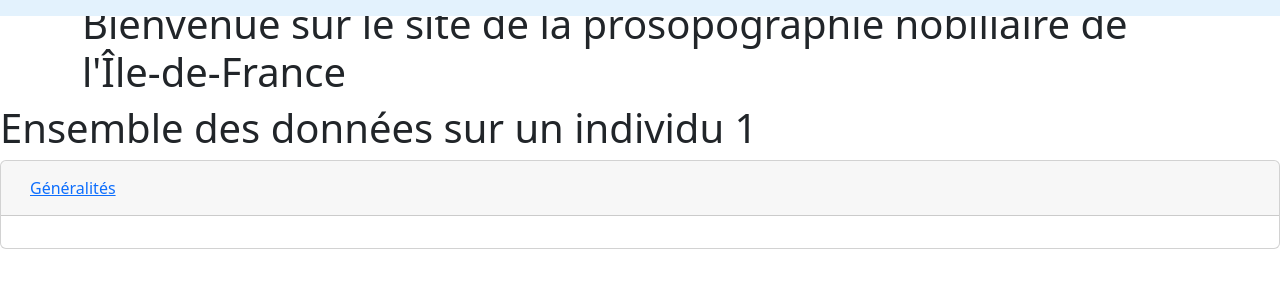
After one commit to lanabias/PROJET-SITE-FLASK, a Flask app: page /individus/1 in a window 1280 px wide. The commit adds this page. Shown: the top 300 px of the page. Run offline with Flask 3, Linux system fonts and the light colour scheme; parts of the project's set-up code (start-up, migrations or seed data) failed here and were passed over; some libraries are stand-ins or nearby versions.

Commit message:
début de mise en place du formulaire

```diff
--- a/app/config.py
+++ b/app/config.py
@@ -15,3 +15,6 @@ def to_bool(s):
 class Config():
     DEBUG = to_bool(os.environ.get("DEBUG"))
     SQLALCHEMY_DATABASE_URI = os.environ.get("SQLALCHEMY_DATABASE_URI")
+    IND_PER_PAGE=os.environ.get("IND_PER_PAGE")
+    SECRET_KEY = os.environ.get("SECRET_KEY")
+    WTF_CSRF_ENABLE = os.environ.get("WTF_CSRF_ENABLE")
--- /dev/null
+++ b/app/models/formulaire.py
@@ -0,0 +1,6 @@
+from flask_wtf import FlaskForm
+from wtforms import StringField, SelectField,TextAreaField, SelectMultipleField
+
+class Recherche(FlaskForm):
+    nom_individu = StringField("nom_individu", validators=[])
+    nom_bapteme = StringField("nom_bapteme", validators=[])
--- a/app/routes/generales.py
+++ b/app/routes/generales.py
@@ -1,49 +1,108 @@
 from ..app import app, db
-from flask import render_template
-from sqlalchemy import text
+from flask import render_template,request
+from sqlalchemy import text,or_,and_
 from ..models.nobility import CrrCarriere,IndIndividus,TypType6,RefDocuments
+from ..models.formulaire import Recherche
+
+
+@app.route("/all_individus")
+def all_individus():
+  results=IndIndividus.query.all()
+
+  donnees=[]
+  for individu in results:
+    #Récupération des individus de la liste
+      individu_1=IndIndividus.query.get(individu.IND_id)
+    #Construction de la liste des individus de la base de données avec leurs attributs
+      donnees.append({
+        "nomIndividu": f"{individu_1.IND_prenom} {individu_1.IND_lignage}" if individu_1 else "Inconnu",
+      })
+  return render_template("pages/individus.html", donnees=donnees, sous_titre="Tous les individus")
+
+
+@app.route("/individus/<string:nom_individu>")
+def un_individu(nom_individu):
+  results=IndIndividus.query.filter(IndIndividus.IND_lignage == nom_individu)
+  return render_template("pages/un_individu.html",donnees=results,sous_titre=nom_individu)
+
+
 
 @app.route("/all_carrieres")
 def all_carrieres():
-    results = CrrCarriere.query.all()
+  results = CrrCarriere.query.all()
 
+  donnees = []
+  for carriere in results:
+    #Récupération des individus associés dans une relation de carrière
+    individu_1 = IndIndividus.query.get(carriere.IND_id_1)
+    individu_2 = IndIndividus.query.get(carriere.IND_id_2)
+
+    #Récupération de la référence de la relation
+    reference=RefDocuments.query.get(carriere.REF_id)
+
+    #Récupération du type de relation
+    type_relation=TypType6.query.get(carriere.TYP_type_6)
+
+    # Construction des données
+    if reference is not None:
+      donnees.append({
+        "nomIndividu_1": f"{individu_1.IND_prenom} {individu_1.IND_lignage}" if individu_1 else "Inconnu",
+        "nomIndividu_2": f"{individu_2.IND_prenom} {individu_2.IND_lignage}" if individu_2 else "Inconnu",
+        "Element_de_carriere": carriere.CRR_desc,
+        "Référence_carriere": reference.REF_desc,
+        "Type_carriere_groupe":f"{type_relation.TYP_groupes} e{type_relation.TYP_sous_groupes}",
+        "Type_carriere_libelle":type_relation.TYP_lib
+      })
+    else:
+      # Gérer le cas où la référence est manquante
+      donnees.append({
+        "nomIndividu_1": f"{individu_1.IND_prenom} {individu_1.IND_lignage}" if individu_1 else "Inconnu",
+        "nomIndividu_2": f"{individu_2.IND_prenom} {individu_2.IND_lignage}" if individu_2 else "Inconnu",
+        "Element_de_carriere": carriere.CRR_desc,
+        "Référence_carriere": "Référence manquante",
+        "Type_carriere_groupe":f"{type_relation.TYP_groupes} {type_relation.TYP_sous_groupes}",
+        "Type_carriere_libelle":type_relation.TYP_lib
+      })
+
+  return render_template("pages/toutes_carrieres.html", donnees=donnees, sous_titre="Toutes les carrieres")
+
+@app.route("/recherche", methods=['GET', 'POST'])
+def recherche():
+    form = Recherche()
+
+    # récupération des éventuels arguments de l'URL qui seraient le signe de l'envoi d'un formulaire
+    nom_individu =  (request.form.get("nom_individu", None))
+    nom_bapteme =   (request.form.get("nom_bapteme", None))
+
+    # initialisation des données de retour dans le cas où il n'y ait pas de requête
     donnees = []
+    if form.validate_on_submit():
+        # si l'un des champs de recherche a une valeur, alors cela veut dire que le formulaire a été rempli et qu'il faut lancer une recherche
+        # dans les données
 
-    for r in results:
-        donnees = []
-        for carriere in results:
-            #Récupération des individus associés dans une relation de carrière
-            individu_1 = IndIndividus.query.get(carriere.IND_id_1)
-            individu_2 = IndIndividus.query.get(carriere.IND_id_2)
+        if nom_individu  and nom_bapteme:
+            # initialisation de la recherche; en fonction de la présence ou nom d'un filtre côté utilisateur, nous effectuerons des filtres SQLAlchemy,
+            # ce qui signifie que nous pouvons jouer ici plusieurs filtres d'affilée
+            query_results = IndIndividus.query
 
-            #Récupération de la référence de la relation
+            query_results = query_results.filter(and_(\
+               IndIndividus.IND_lignage.ilike("%"+nom_individu.lower()+"%"),\
+               IndIndividus.IND_prenom.ilike("%"+nom_bapteme.lower()+"%")\
+                ))
 
-            reference=RefDocuments.query.get(carriere.REF_id)
+            donnees = query_results.order_by(IndIndividus.IND_lignage)
 
-            #Récupération du type de relation
-            type_relation=TypType6.query.get(carriere.TYP_type_6)
+        if not(nom_individu):
+           print('Il manque un champ')
 
+        if not(nom_bapteme):
+          print ('Il manque un nom de baptême')
 
-            # Construction des données
-            if reference is not None:
-              donnees.append({
-                "nomIndividu_1": f"{individu_1.IND_prenom} {individu_1.IND_lignage}" if individu_1 else "Inconnu",
-                "nomIndividu_2": f"{individu_2.IND_prenom} {individu_2.IND_lignage}" if individu_2 else "Inconnu",
-                "Element_de_carriere": carriere.CRR_desc,
-                "Référence_carriere": reference.REF_desc,
-                "Type_carriere_groupe":f"{type_relation.TYP_groupes} e{type_relation.TYP_sous_groupes}",
-                "Type_carriere_libelle":type_relation.TYP_lib
-              })
+        # renvoi des filtres de recherche pour préremplissage du formulaire
+        form.nom_individu.data = nom_individu
+        form.nom_bapteme.data = nom_bapteme
 
-            else:
-            # Gérer le cas où la référence est manquante
-              donnees.append({
-                "nomIndividu_1": f"{individu_1.IND_prenom} {individu_1.IND_lignage}" if individu_1 else "Inconnu",
-                "nomIndividu_2": f"{individu_2.IND_prenom} {individu_2.IND_lignage}" if individu_2 else "Inconnu",
-                "Element_de_carriere": carriere.CRR_desc,
-                "Référence_carriere": "Référence manquante",
-                "Type_carriere_groupe":f"{type_relation.TYP_groupes} {type_relation.TYP_sous_groupes}",
-                "Type_carriere_libelle":type_relation.TYP_lib
-            })
-
-    return render_template("pages/toutes_carrieres.html", donnees=donnees, sous_titre="Toutes les carrieres")
+    return render_template("pages/resultats_recherche_individu.html",
+            sous_titre= "Recherche" ,
+            donnees=donnees,
+            form=form)
--- /dev/null
+++ b/app/templates/pages/un_individu.html
@@ -0,0 +1,39 @@
+{% extends "partials/conteneur.html" %}
+
+{% block body %}
+
+<div class="container">
+    <h1>Bienvenue sur le site de la prosopographie nobiliaire de l'Île-de-France</h1>
+
+</div>
+
+<div class="row">
+    <h1>Ensemble des données sur un individu {{sous_titre}}</h1>
+    <br>
+</div>
+<div id="accordion">
+    <!--généralités-->
+    <div class="card">
+        <div class="card-header" id="headinggeneralites">
+            <h5 class="mb-0">
+                <button class="btn btn-link collapsed" data-toggle="collapse" data-target="#collapsegeneralites"
+                    aria-expanded="false" aria-controls="collapsegeneralites">
+                    Généralités
+                </button>
+            </h5>
+        </div>
+
+        <!--<div id="collapsegeneralites" class="collapse " aria-labelledby="headinggeneralites"
+            data-parent="#accordion">-->
+        <div>
+            <div class="card-body">
+                {%for individu in donnees%}
+                    <p><b>Identifiant individu</b> : {{individu.IND_id}}</p>
+                    <p><b>Nom de baptême</b> : {{individu.IND_prenom}}</p>
+                    <p><b>Nom de lignage</b> : {{individu.IND_lignage}}</p>
+                {%endfor%}
+            </div>
+        </div>
+    </div>
+
+{% endblock %}
--- a/app/templates/partials/conteneur.html
+++ b/app/templates/partials/conteneur.html
@@ -11,6 +11,14 @@
 </head>
 
 <body>
+    <nav class="navbar navbar-expand-lg  fixed-top navbar-light" style="background-color: #e3f2fd;">
+        <div class="collapse navbar-collapse" id="navbarSupportedContent">
+           <!--<div align="right">
+
+            </div>-->
+        </div>
+
+    </nav>
 
 
     {% block body%}{%endblock%}
--- a/app/templates/partials/metadata.html
+++ b/app/templates/partials/metadata.html
@@ -1,5 +1,5 @@
-<meta name="description" content="Visualisation des données du Factbook">
-<meta name="keywords" content="Factbook">
-<meta name="author" content="Maxime Challon">
+<meta name="description" content="VProsopographie nobiliaire">
+<meta name="keywords" content="Noblesse">
+<meta name="author" content="Laurent Nabias">
 <meta charset="utf-8">
 <meta name="viewport" content="width=device-width, initial-scale=1.0">
```
Also changed, not shown: app/templates/pages/individus.html (added, +33 -0 lines), app/templates/pages/resultats_recherche_individu.html (added, +51 -0 lines), app/templates/partials/formulaires/recherche.html (added, +16 -0 lines).
